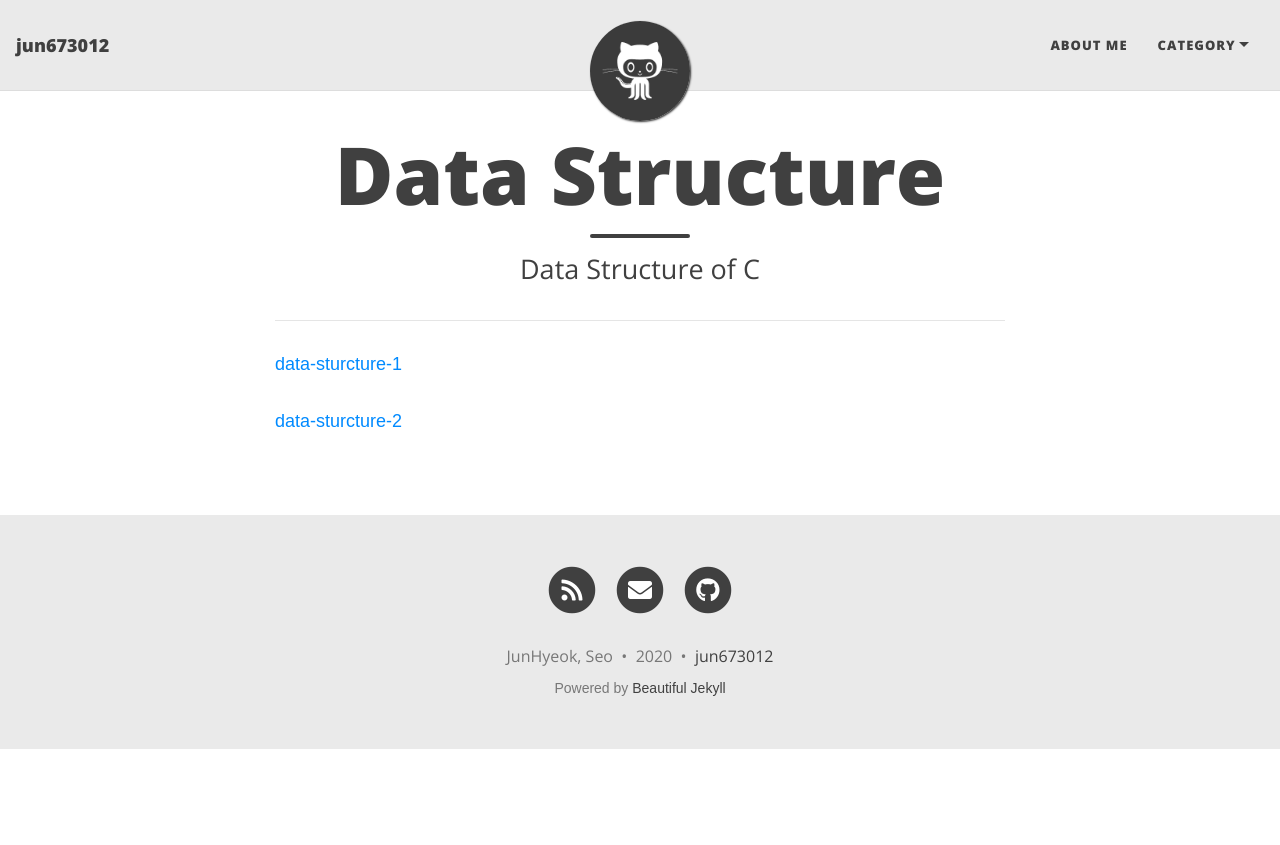
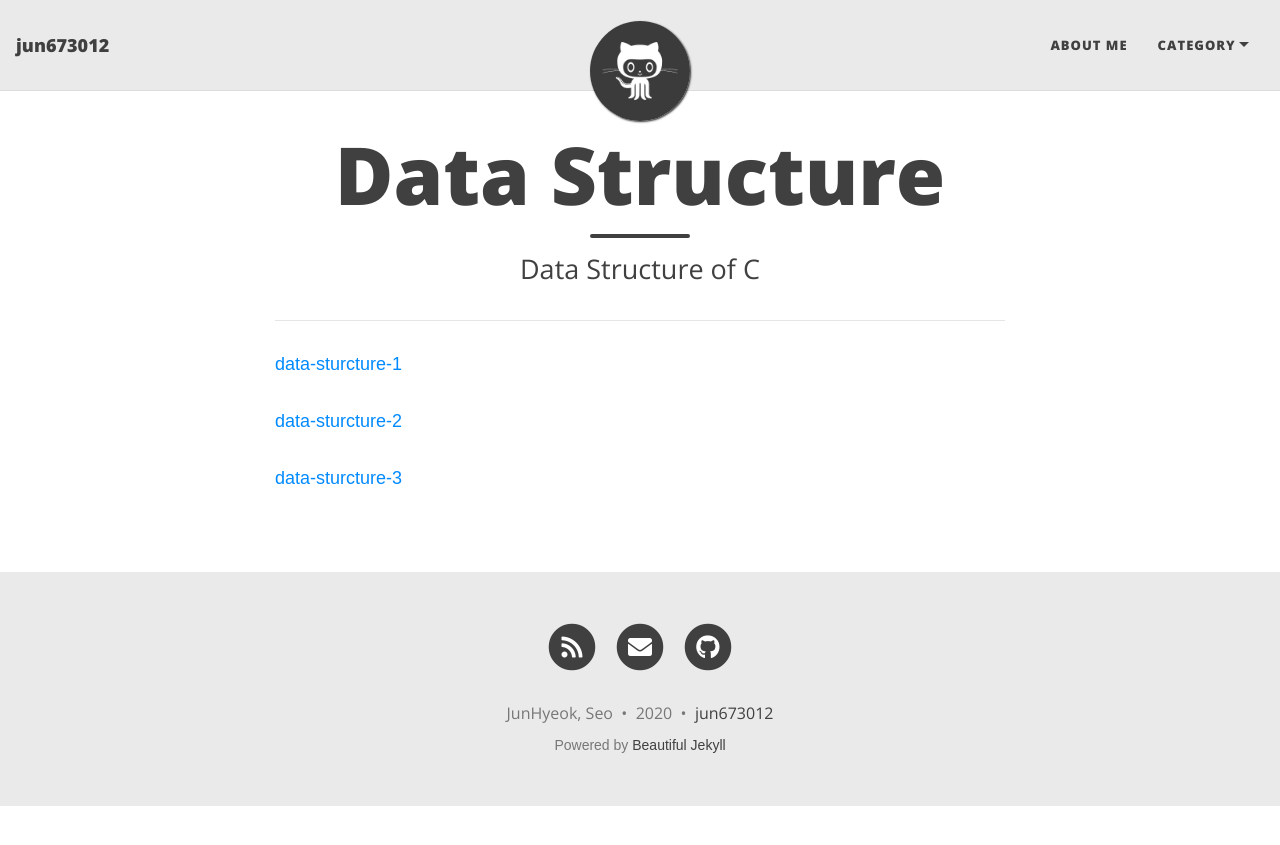
Before and after one commit to jun673012/jun673012.github.io, a Jekyll site: the page built from datastructure.md, in a window 1280 px wide. Shown: the top 845 px of the page. Built offline with Jekyll 4.4.1, drawn with Linux system fonts in a browser that asks for light colours; nearby versions of some CDN libraries; some web fonts are replaced.

Commit message:
요약3 추가

```diff
--- a/datastructure.md
+++ b/datastructure.md
@@ -9,3 +9,5 @@ subtitle: Data Structure of C
 [data-sturcture-1](_posts/2020-12-25-data-structure-1.md)
 
 [data-sturcture-2](_posts/2020-12-26-data-structure-2.md)
+
+[data-sturcture-3](_posts/2020-12-27-data-structure-3.md)
```
